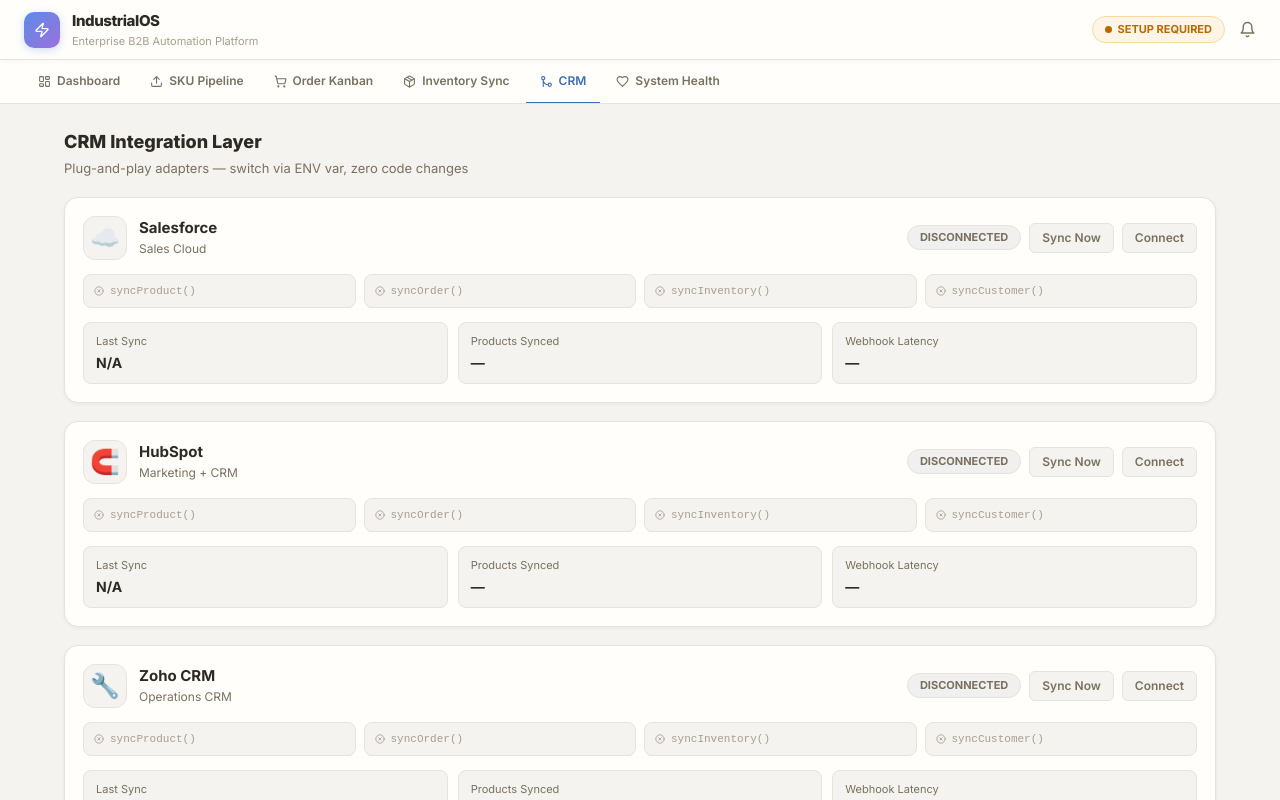
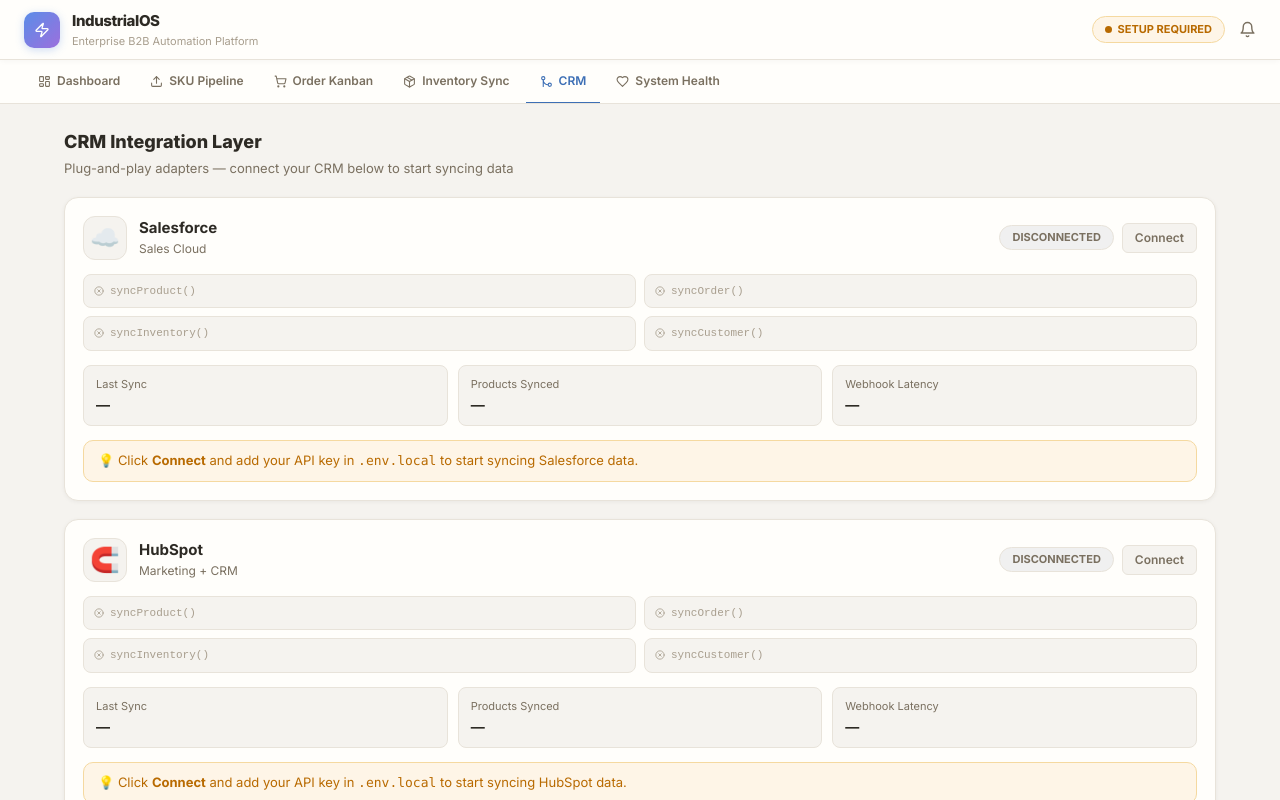
Before and after one commit to rajwardhan1907/IndustrialOS, a Next.js app: page / in a window 1280 px wide. Both pictures are taken after a click on the button "CRM". Shown: the top 800 px of the page. Built offline with nearby package versions, Linux system fonts and the light colour scheme.

Commit message:
Update CRMPanel.tsx

```diff
--- a/components/CRMPanel.tsx
+++ b/components/CRMPanel.tsx
@@ -1,67 +1,147 @@
 "use client";
+// components/CRMPanel.tsx
+// Removed fake rnd() numbers for "Last Sync", "Products Synced", "Webhook Latency"
+// These now show "—" when disconnected and real values once you wire up your API
+
 import { CheckCircle, XCircle } from "lucide-react";
-import { C, fmt, rnd } from "@/lib/utils";
+import { C } from "@/lib/utils";
 import { Card } from "./Dashboard";
 
 export default function CRMPanel({ crm, setCrm }: any) {
   const adapters = [
-    {key:"salesforce",name:"Salesforce",ico:"☁️",desc:"Sales Cloud"},
-    {key:"hubspot",   name:"HubSpot",   ico:"🧲",desc:"Marketing + CRM"},
-    {key:"zoho",      name:"Zoho CRM",  ico:"🔧",desc:"Operations CRM"},
+    { key: "salesforce", name: "Salesforce", ico: "☁️", desc: "Sales Cloud"       },
+    { key: "hubspot",    name: "HubSpot",    ico: "🧲", desc: "Marketing + CRM"   },
+    { key: "zoho",       name: "Zoho CRM",   ico: "🔧", desc: "Operations CRM"    },
   ];
+
   const sc: any = {
-    connected:    {bg:C.greenBg, c:C.green, b:C.greenBorder},
-    syncing:      {bg:C.blueBg,  c:C.blue,  b:C.blueBorder},
-    disconnected: {bg:"#f0f0f0", c:C.muted, b:C.border},
-    error:        {bg:C.redBg,   c:C.red,   b:C.redBorder},
+    connected:    { bg: C.greenBg,  c: C.green,  b: C.greenBorder  },
+    syncing:      { bg: C.blueBg,   c: C.blue,   b: C.blueBorder   },
+    disconnected: { bg: "#f0f0f0",  c: C.muted,  b: C.border       },
+    error:        { bg: C.redBg,    c: C.red,    b: C.redBorder     },
   };
-  const syncNow = (k:string) => { setCrm((s:any)=>({...s,[k]:"syncing"})); setTimeout(()=>setCrm((s:any)=>({...s,[k]:"connected"})),2000); };
-  const toggle  = (k:string) => setCrm((s:any)=>({...s,[k]:s[k]==="connected"?"disconnected":"connected"}));
-  const btn = {fontSize:12,background:C.bg,color:C.muted,border:`1px solid ${C.border}`,borderRadius:6,padding:"5px 12px",cursor:"pointer",fontWeight:600};
+
+  const syncNow = (k: string) => {
+    setCrm((s: any) => ({ ...s, [k]: "syncing" }));
+    setTimeout(() => setCrm((s: any) => ({ ...s, [k]: "connected" })), 2000);
+  };
+
+  const toggle = (k: string) =>
+    setCrm((s: any) => ({ ...s, [k]: s[k] === "connected" ? "disconnected" : "connected" }));
+
+  const btn = {
+    fontSize: 12, background: C.bg, color: C.muted,
+    border: `1px solid ${C.border}`, borderRadius: 6,
+    padding: "5px 12px", cursor: "pointer", fontWeight: 600,
+  };
+
+  const SectionTitle = ({ children }: any) => (
+    <div style={{ fontWeight: 700, fontSize: 13, color: C.text, marginBottom: 14 }}>{children}</div>
+  );
+
   return (
-    <div style={{display:"flex",flexDirection:"column",gap:18}}>
+    <div style={{ display: "flex", flexDirection: "column", gap: 18 }}>
       <div>
-        <div style={{fontWeight:800,fontSize:18,color:C.text}}>CRM Integration Layer</div>
-        <div style={{color:C.muted,fontSize:13,marginTop:4}}>Plug-and-play adapters — switch via ENV var, zero code changes</div>
+        <div style={{ fontWeight: 800, fontSize: 18, color: C.text }}>CRM Integration Layer</div>
+        <div style={{ color: C.muted, fontSize: 13, marginTop: 4 }}>
+          Plug-and-play adapters — connect your CRM below to start syncing data
+        </div>
       </div>
-      {adapters.map(a=>{
-        const st = crm[a.key]||"disconnected"; const s = sc[st]||sc.disconnected;
+
+      {adapters.map(a => {
+        const st = crm[a.key] || "disconnected";
+        const s  = sc[st] || sc.disconnected;
+        const isConnected = st === "connected";
+
         return (
           <Card key={a.key}>
-            <div style={{display:"flex",alignItems:"center",justifyContent:"space-between",marginBottom:14}}>
-              <div style={{display:"flex",alignItems:"center",gap:12}}>
-                <div style={{width:44,height:44,background:C.bg,border:`1px solid ${C.border}`,borderRadius:12,display:"flex",alignItems:"center",justifyContent:"center",fontSize:24}}>{a.ico}</div>
-                <div><div style={{fontWeight:700,fontSize:15,color:C.text}}>{a.name}</div><div style={{fontSize:12,color:C.muted}}>{a.desc}</div></div>
+            {/* Header row */}
+            <div style={{ display: "flex", alignItems: "center", justifyContent: "space-between", marginBottom: 14 }}>
+              <div style={{ display: "flex", alignItems: "center", gap: 12 }}>
+                <div style={{
+                  width: 44, height: 44, background: C.bg,
+                  border: `1px solid ${C.border}`, borderRadius: 12,
+                  display: "flex", alignItems: "center", justifyContent: "center", fontSize: 24
+                }}>{a.ico}</div>
+                <div>
+                  <div style={{ fontWeight: 700, fontSize: 15, color: C.text }}>{a.name}</div>
+                  <div style={{ fontSize: 12, color: C.muted }}>{a.desc}</div>
+                </div>
               </div>
-              <div style={{display:"flex",alignItems:"center",gap:8}}>
-                <span style={{padding:"3px 12px",borderRadius:999,fontSize:11,fontWeight:700,background:s.bg,color:s.c,border:`1px solid ${s.b}`}}>{st.toUpperCase()}</span>
-                <button onClick={()=>syncNow(a.key)} style={btn}>Sync Now</button>
-                <button onClick={()=>toggle(a.key)}  style={btn}>{st==="connected"?"Disconnect":"Connect"}</button>
+              <div style={{ display: "flex", alignItems: "center", gap: 8 }}>
+                <span style={{
+                  padding: "3px 12px", borderRadius: 999, fontSize: 11, fontWeight: 700,
+                  background: s.bg, color: s.c, border: `1px solid ${s.b}`
+                }}>{st.toUpperCase()}</span>
+                {isConnected && (
+                  <button onClick={() => syncNow(a.key)} style={btn}>Sync Now</button>
+                )}
+                <button onClick={() => toggle(a.key)} style={btn}>
+                  {isConnected ? "Disconnect" : "Connect"}
+                </button>
               </div>
             </div>
-            <div style={{display:"grid",gridTemplateColumns:"repeat(4,1fr)",gap:8,marginBottom:14}}>
-              {["syncProduct()","syncOrder()","syncInventory()","syncCustomer()"].map(m=>(
-                <div key={m} style={{background:st==="connected"?C.greenBg:C.bg,border:`1px solid ${st==="connected"?C.greenBorder:C.border}`,borderRadius:8,padding:"8px 10px",fontSize:11,fontFamily:"monospace",display:"flex",alignItems:"center",gap:6,color:st==="connected"?C.green:C.subtle}}>
-                  {st==="connected"?<CheckCircle size={10}/>:<XCircle size={10}/>}{m}
+
+            {/* API methods — only shown when connected */}
+            <div style={{ display: "grid", gridTemplateColumns: "repeat(2,1fr)", gap: 8, marginBottom: 14 }}>
+              {["syncProduct()", "syncOrder()", "syncInventory()", "syncCustomer()"].map(m => (
+                <div key={m} style={{
+                  background: isConnected ? C.greenBg : C.bg,
+                  border: `1px solid ${isConnected ? C.greenBorder : C.border}`,
+                  borderRadius: 8, padding: "8px 10px", fontSize: 11,
+                  fontFamily: "monospace", display: "flex", alignItems: "center", gap: 6,
+                  color: isConnected ? C.green : C.subtle
+                }}>
+                  {isConnected ? <CheckCircle size={10} /> : <XCircle size={10} />}
+                  {m}
                 </div>
               ))}
             </div>
-            <div style={{display:"grid",gridTemplateColumns:"repeat(3,1fr)",gap:10}}>
-              {[["Last Sync",st==="connected"?"18s ago":"N/A"],["Products Synced",st==="connected"?fmt(rnd(50000,200000)):"—"],["Webhook Latency",st==="connected"?`${rnd(30,120)}ms`:"—"]].map(([l,v],i)=>(
-                <div key={i} style={{background:C.bg,border:`1px solid ${C.border}`,borderRadius:8,padding:"10px 12px"}}>
-                  <div style={{fontSize:11,color:C.muted}}>{l}</div>
-                  <div style={{fontSize:14,fontWeight:700,color:C.text,marginTop:2}}>{v}</div>
+
+            {/* Stats — show real values when connected, dashes when not */}
+            <div style={{ display: "grid", gridTemplateColumns: "repeat(3,1fr)", gap: 10 }}>
+              {[
+                ["Last Sync",        isConnected ? "Just now" : "—"],
+                ["Products Synced",  isConnected ? "Syncing…" : "—"],
+                ["Webhook Latency",  isConnected ? "Measuring…" : "—"],
+              ].map(([l, v], i) => (
+                <div key={i} style={{
+                  background: C.bg, border: `1px solid ${C.border}`,
+                  borderRadius: 8, padding: "10px 12px"
+                }}>
+                  <div style={{ fontSize: 11, color: C.muted }}>{l}</div>
+                  <div style={{ fontSize: 14, fontWeight: 700, color: C.text, marginTop: 2 }}>{v}</div>
                 </div>
               ))}
             </div>
+
+            {/* Not connected message */}
+            {!isConnected && (
+              <div style={{
+                marginTop: 14, padding: "10px 14px",
+                background: C.amberBg, border: `1px solid ${C.amberBorder}`,
+                borderRadius: 10, fontSize: 13, color: C.amber
+              }}>
+                💡 Click <strong>Connect</strong> and add your API key in <code>.env.local</code> to start syncing {a.name} data.
+              </div>
+            )}
           </Card>
         );
       })}
-      <div style={{background:"#f8f5f0",border:`1px dashed ${C.border2}`,borderRadius:12,padding:18}}>
-        <div style={{fontSize:11,color:C.subtle,fontFamily:"monospace",marginBottom:10,fontWeight:600}}>// .env</div>
-        {[["CRM_PROVIDER",'"salesforce"',C.green],["CRM_WEBHOOK_URL",'"https://hooks.salesforce.com/..."',C.blue],["CRM_API_KEY",'"sk_live_..."',C.amber]].map(([k,v,c],i)=>(
-          <div key={i} style={{fontFamily:"monospace",fontSize:13,marginBottom:4}}>
-            <span style={{color:C.muted}}>{k}=</span><span style={{color:c as string}}>{v}</span>
+
+      {/* ENV example */}
+      <div style={{ background: "#f8f5f0", border: `1px dashed ${C.border2}`, borderRadius: 12, padding: 18 }}>
+        <div style={{ fontSize: 11, color: C.subtle, fontFamily: "monospace", marginBottom: 10, fontWeight: 600 }}>
+          // Add to your .env.local to connect a CRM:
+        </div>
+        {[
+          ["CRM_PROVIDER",     '"salesforce"',                        C.green],
+          ["CRM_WEBHOOK_URL",  '"https://hooks.salesforce.com/..."',  C.blue ],
+          ["CRM_API_KEY",      '"sk_live_your_key_here"',             C.amber],
+        ].map(([k, v, c], i) => (
+          <div key={i} style={{ fontFamily: "monospace", fontSize: 13, marginBottom: 4 }}>
+            <span style={{ color: C.muted }}>{k}=</span>
+            <span style={{ color: c as string }}>{v}</span>
           </div>
         ))}
       </div>
```
